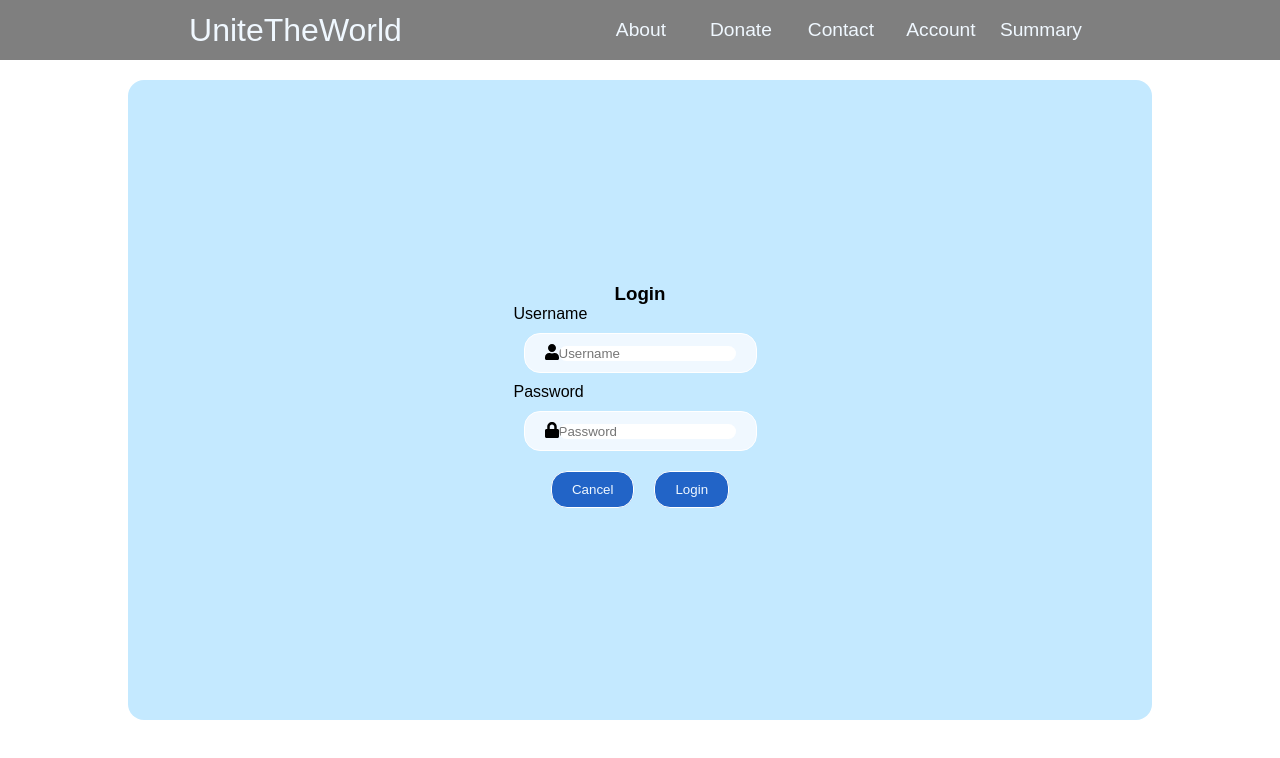
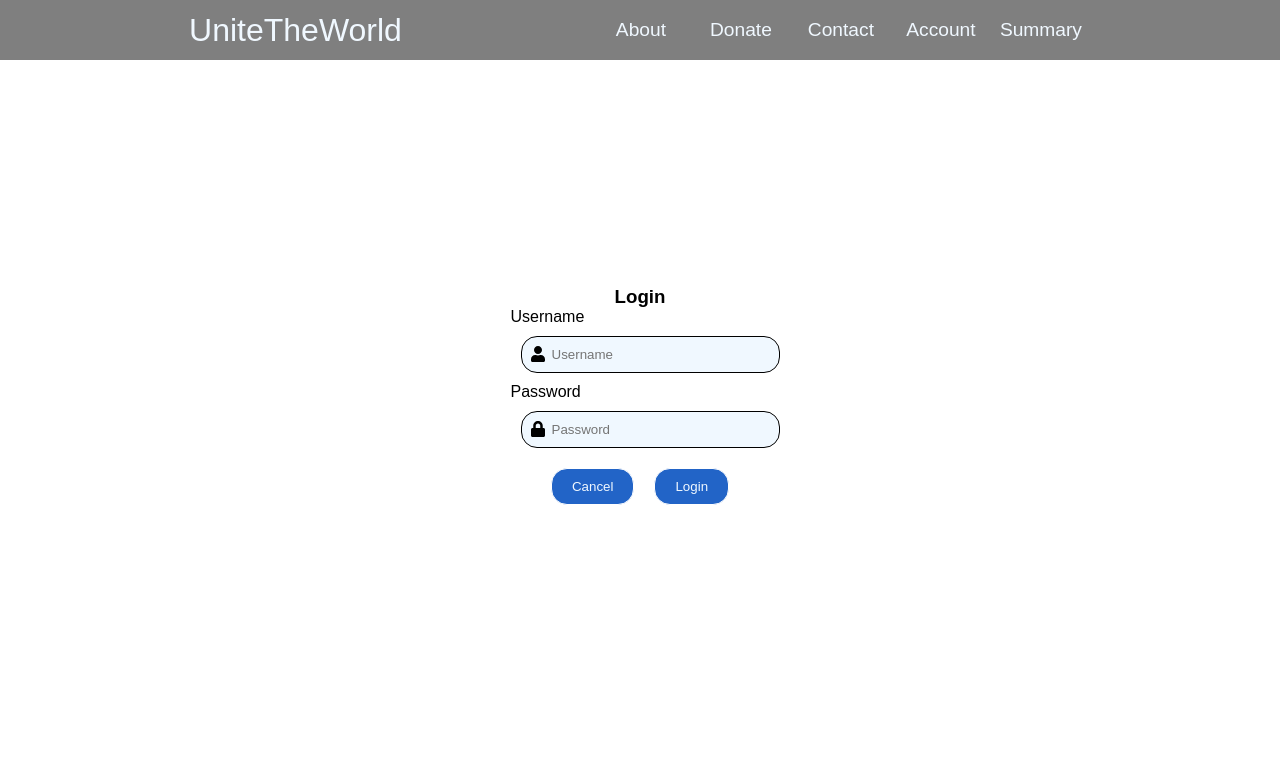
Before and after one commit to rJefferyXie/unitetheworld, a React (Create React App) app in the folder app/client/: page /login in a window 1280 px wide. Shown: the top 758 px of the page. Built offline with nearby package versions, Linux system fonts and the light colour scheme.

Commit message:
Before user authentication.

```diff
--- a/app/client/src/Components/AccountList.js
+++ b/app/client/src/Components/AccountList.js
@@ -12,7 +12,7 @@
     <td>{props.account.password}</td>
     <td>
       <Link to={"/edit/" + props.account._id}>Edit</Link> |
-      <a href="/" onClick={() => { props.deleteaccount(props.account._id); }}>Delete</a>
+      <a href="/summary" onClick={() => { props.deleteaccount(props.account._id); }}>Delete</a>
     </td>
   </tr>
 );
@@ -41,7 +41,7 @@
   deleteaccount(id) {
     axios.delete("http://localhost:5000/" + id).then((response) => {
       console.log(response.data);
-    }).then(document.location.pathname = "/summary");
+    })
 
     this.setState({
       account: this.state.accounts.filter((el) => el._id !== id),
--- a/app/client/src/Components/Contact.css
+++ b/app/client/src/Components/Contact.css
@@ -13,9 +13,9 @@
 
 .Form-item {
     margin: 10px;
-    padding: 10px 20px 10px 20px;
+    padding: 20px 30px 20px 30px;
     border-radius: 16px;
-    border: 1px solid white;
+    border: 1px solid black;
     outline: none;
 }
 
--- a/app/client/src/Components/CreateAccount.js
+++ b/app/client/src/Components/CreateAccount.js
@@ -103,7 +103,7 @@
           <input className="Form-item" type="text" value={this.state.password} placeholder="Password" onChange={this.onChangeAccountPassword}/>
           <div className="Button-container flex">
             <button className="Form-item Form-button" type="reset"onClick={this.cancel}>Cancel</button>
-            <button className="Form-item Form-button" type="submit">Update</button>
+            <button className="Form-item Form-button" type="submit">Create</button>
           </div>
         </form>
       </div>
--- a/app/client/src/Components/LoginAccount.css
+++ b/app/client/src/Components/LoginAccount.css
@@ -3,13 +3,28 @@
     height: 100vh;
 }
 
+.Login-form {
+    flex-direction: column;
+}
+
 .Login-item {
-    background-color: aliceblue;
+    position: relative;
 }
 
 .Login-input {
     outline: none;
-    border: none;
-    background-color: white;
+    background-color: aliceblue;
     border-radius: 16px;
+    width: 100%;
+    margin: 10px;
+    padding: 10px 30px 10px 30px;
+    border-radius: 16px;
+    border: 1px solid black;
+    outline: none;
 }
+
+.Login-icon {
+    position: absolute;
+    left: 20px;
+    top: 20px;
+}
--- a/app/client/src/Components/LoginAccount.js
+++ b/app/client/src/Components/LoginAccount.js
@@ -4,35 +4,41 @@
 import { FontAwesomeIcon } from '@fortawesome/react-fontawesome'
 import { faUser, faLock } from '@fortawesome/free-solid-svg-icons'
 
+import React, { useRef} from 'react'
+
+
 const LoginAccount = () => {
+    const usernameRef = useRef(null);
+    const passwordRef = useRef(null);
+
     const cancel = () => {
         document.location.pathname = "/account";
     }
 
     const submit = (e) => {
         e.preventDefault();
-
     }
 
     return (
         <div className="Login flex">
-            <form className="Create-form flex" onSubmit={submit}>
+            <form className="Login-form flex" onSubmit={submit}>
                 <h3>Login</h3>
                 <div className="Login-username">
                     <label>Username</label>
-                    <div className="Login-item Form-item">
-                        <FontAwesomeIcon icon={faUser}/>
+                    <div className="Login-item">
                         <input className="Login-input" type="text" placeholder="Username"/>
+                        <FontAwesomeIcon className="Login-icon" icon={faUser}/>
                     </div>
                 </div>
 
                 <div className="Login-password">
                     <label>Password</label>
-                    <div className="Login-item Form-item">
-                        <FontAwesomeIcon icon={faLock}/>
+                    <div className="Login-item">
                         <input className="Login-input" type="text" placeholder="Password"/>
+                        <FontAwesomeIcon className="Login-icon" icon={faLock}/>
                     </div>
                 </div>
+
                 <div className="Button-container flex">
                     <button className="Form-item Form-button" type="reset"onClick={cancel}>Cancel</button>
                     <button className="Form-item Form-button" type="submit">Login</button>
```
